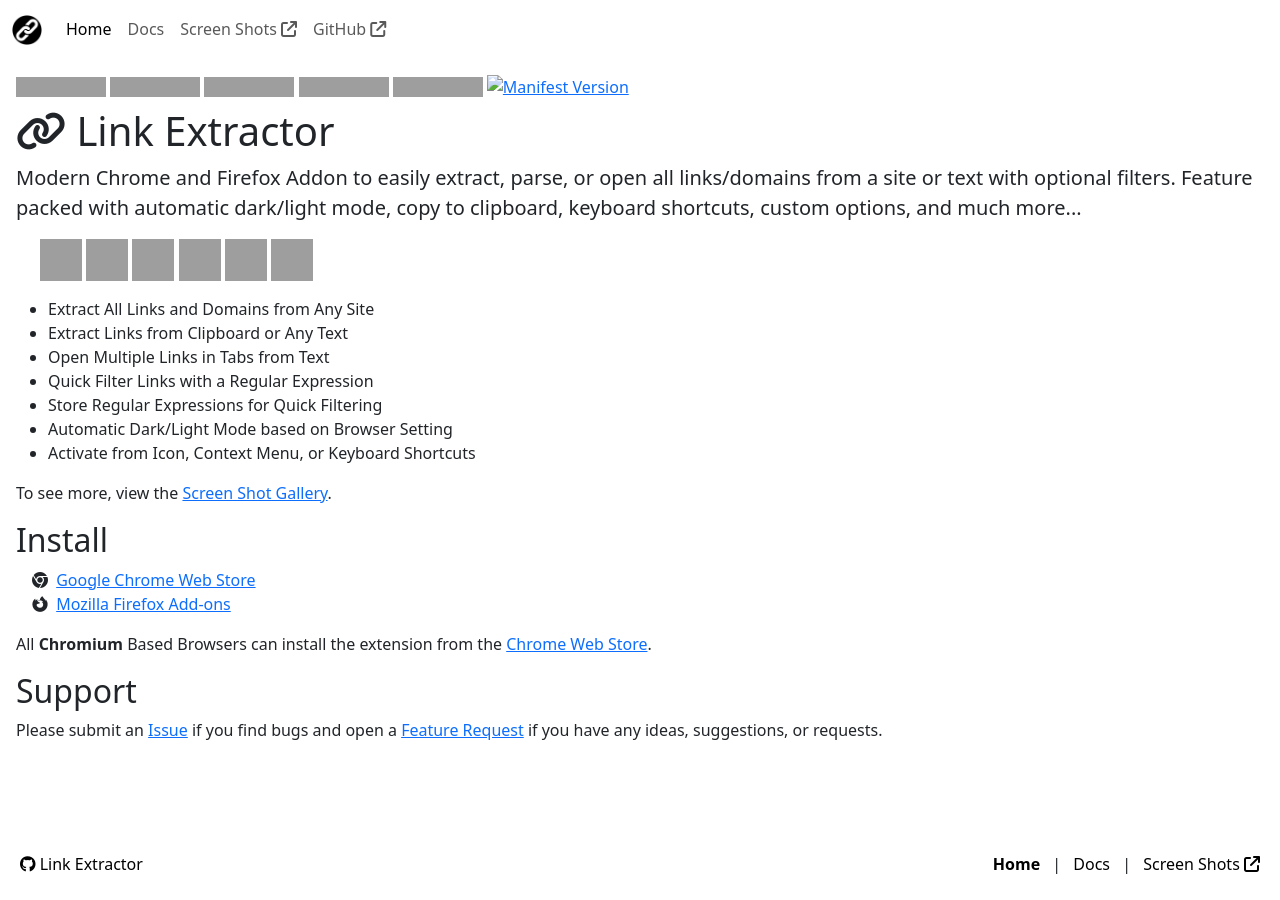
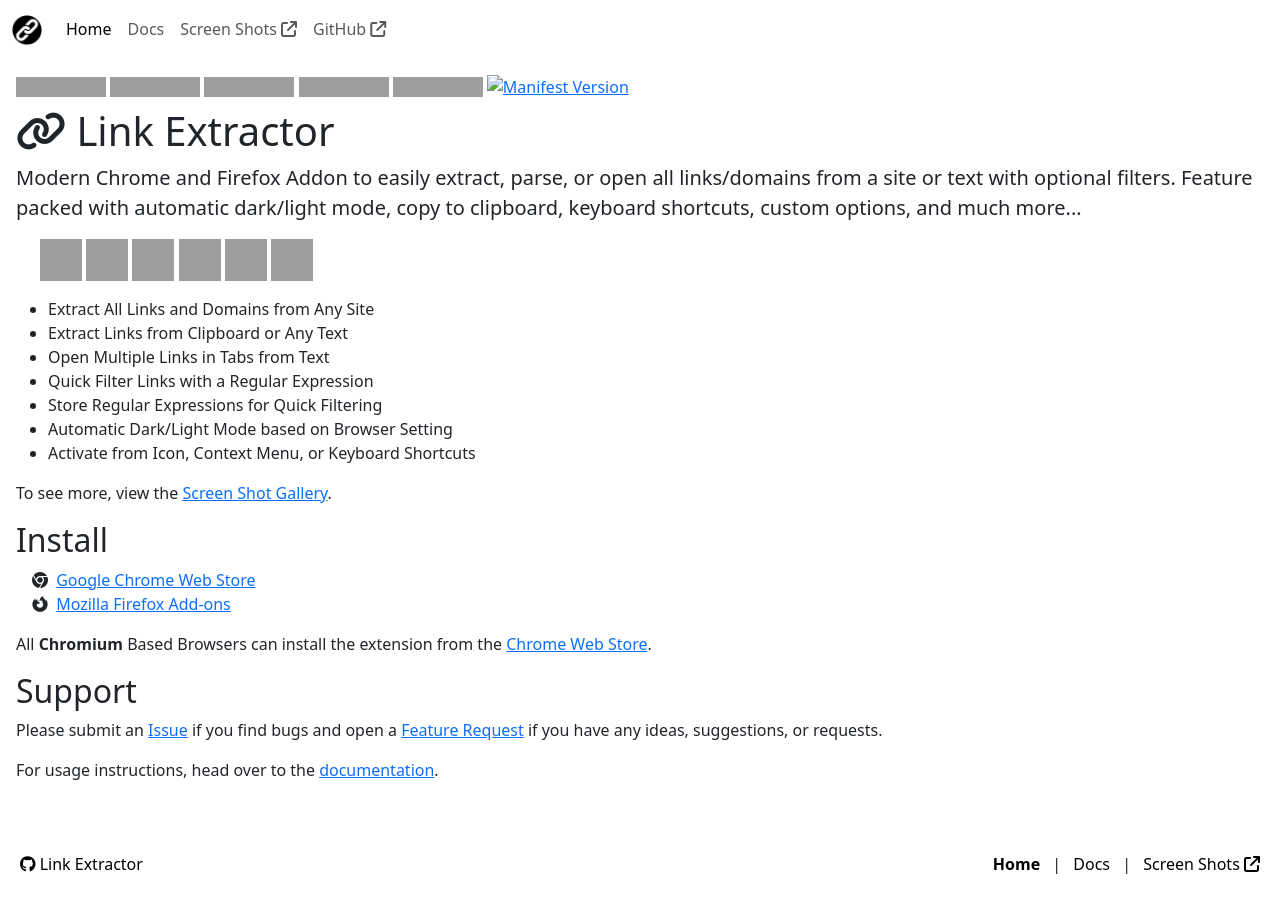
Before and after one commit to cssnr/link-extractor-site, a Jekyll site: the page built from index.html, in a window 1280 px wide, cut to the strip 0-900 px from the top of the page. Built offline with Jekyll 4.4.1, drawn with Linux system fonts in a browser that asks for light colours; grey boxes are pictures that could not be loaded.

```diff
--- a/index.html
+++ b/index.html
@@ -73,10 +73,12 @@ description: Easily extract, parse, or open all links/domains from a site or tex
 
 <h2>Support</h2>
 
-<p class="">
+<p>
     Please submit an
     <a href="{{ site.github_url }}/issues/new" target="_blank">Issue</a>
     if you find bugs and open a
     <a href="{{ site.github_url }}/discussions/new?category=feature-requests" target="_blank">Feature Request</a>
     if you have any ideas, suggestions, or requests.
 </p>
+
+<p>For usage instructions, head over to the <a href="/docs/">documentation</a>.</p>
--- a/screenshots.html
+++ b/screenshots.html
@@ -119,7 +119,7 @@ description: Screen Shots of the Web Extension, Extracted Links and Other Featur
         grabCursor: true,
         loop: true,
         mousewheel: true,
-        slidesPerView: 5,
+        slidesPerView: 4,
         spaceBetween: 10,
         watchSlidesProgress: true,
     });
```
Also changed, not shown: _layouts/default.html (+4 -7 lines), media/loop1.jpg (deleted).
